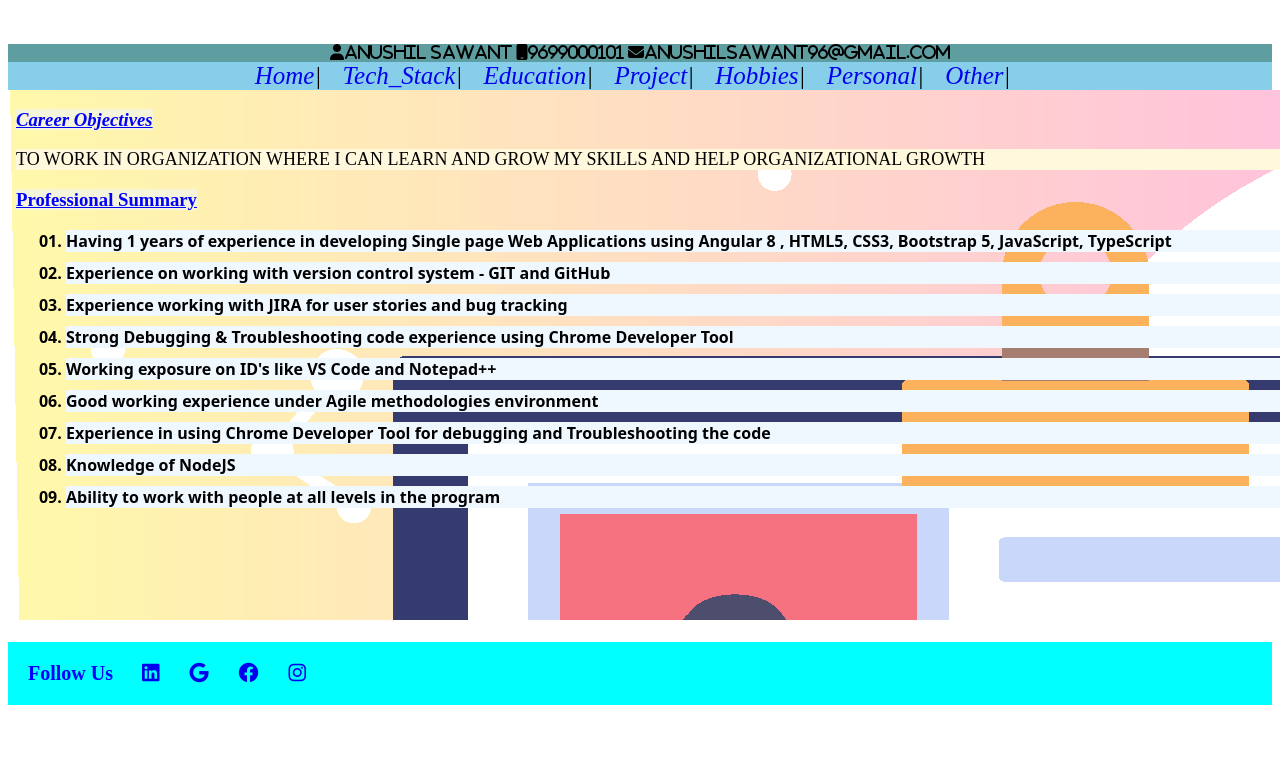
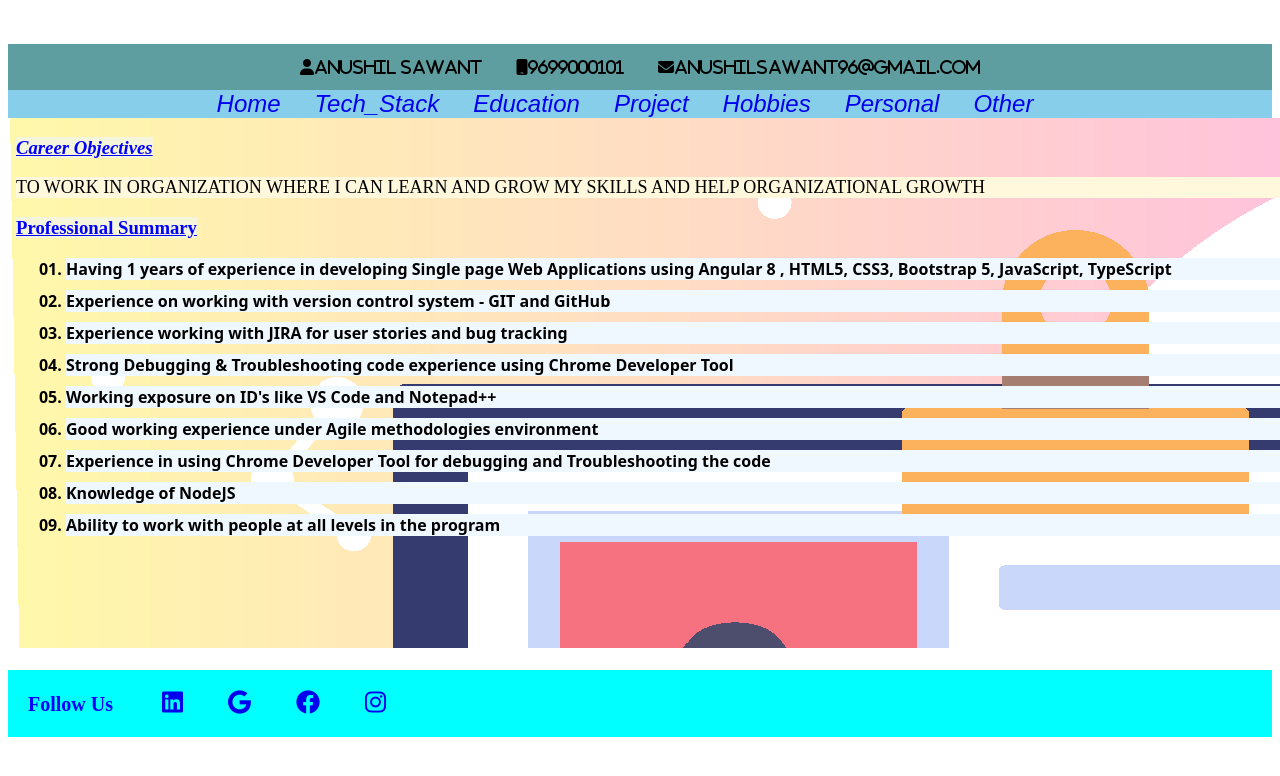
Before and after one commit to sawantanushil/MyProfile, a plain HTML site: page Index.html in a window 1280 px wide. Shown: the top 776 px of the page. Drawn offline with Linux system fonts and the light colour scheme.

Commit message:
todays new changes
todays new changes

```diff
--- a/Index.html
+++ b/Index.html
@@ -17,6 +17,11 @@
             font-size: 20px;
             color: blue;
 
+
+        }
+        .Icon a{
+            margin: 20px;
+            font-size: x-large;
         }
 
         footer #follow {
@@ -68,9 +73,22 @@
         a {
             text-decoration: none;
         }
-        footer{
-            padding:20px;
+
+        footer {
+            padding: 20px;
         }
+
+        .a_margin a {
+            margin-right: 30px;
+            font-size: x-large;
+            font-family: fantasy;
+            font-style: italic;
+        }
+        .My_Details i{
+            margin: 15px;
+
+        }
+
     </style>
 
 </head>
@@ -82,15 +100,9 @@
 
             <header>
 
-                <span>
+                <span class="My_Details">
                     <i class="fa-solid fa-user">Anushil Sawant</i>
-
-                </span>
-                <span>
                     <i class="fa-solid fa-mobile">9699000101</i>
-
-                </span>
-                <span>
                     <i class="fa-solid fa-envelope">anushilsawant96@gmail.com</i>
 
                 </span>
@@ -103,34 +115,14 @@
 
 
         <nav>
-
-            <span class="Link">
-                <a href="home.html" target="My_Frame">Home</a>|
-
-            </span>
-            <span class="Link">
-                <a href="Tech_Stack.html" target="My_Frame">Tech_Stack</a>|
-
-            </span>
-            <span class="Link">
-                <a href="Education.html" target="My_Frame">Education</a>|
-
-            </span>
-            <span class="Link">
-                <a href="ProjectDetails.html" target="My_Frame">Project</a>|
-
-            </span>
-            <span class="Link">
-                <a href="Hobbies.html" target="My_Frame">Hobbies</a>|
-
-            </span>
-            <span class="Link">
-                <a href="PersonalDetails.html" target="My_Frame">Personal</a>|
-
-            </span>
-            <span class="Link">
-                <a href="gallary.html" target="My_Frame">Other</a>|
-
+            <span class="a_margin">
+                <a href="home.html" target="My_Frame">Home</a>
+                <a href="Tech_Stack.html" target="My_Frame">Tech_Stack</a>
+                <a href="Education.html" target="My_Frame">Education</a>
+                <a href="ProjectDetails.html" target="My_Frame">Project</a>
+                <a href="Hobbies.html" target="My_Frame">Hobbies</a>
+                <a href="PersonalDetails.html" target="My_Frame">Personal</a>
+                <a href="gallary.html" target="My_Frame">Other</a>
             </span>
 
         </nav>
@@ -143,24 +135,13 @@
         <span id="follow">Follow Us</span>
         <span class="Icon">
             <a href="#"><i class="fa-brands fa-linkedin"></i></a>
-
-        </span>
-        <span class="Icon">
             <a href="#"><i class="fa-brands fa-google"></i></a>
-
-        </span>
-        <span class="Icon">
             <a href="#"><i class="fa-brands fa-facebook"></i></a>
-
-        </span>
-        <span class="Icon">
             <a href="#"><i class="fa-brands fa-instagram"></i></a>
-
         </span>
     </div>
 </footer>
 
 </body>
 
-
 </html>
```
Also changed, not shown: Demo.html (added, +17 -0 lines), Education.html (+4 -1 lines), Tech_Stack.html (+20 -2 lines).
